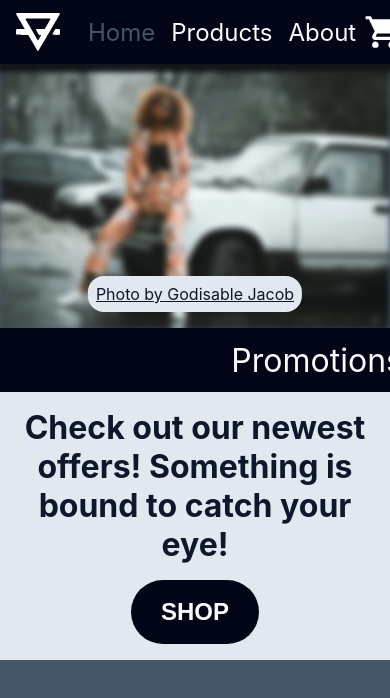
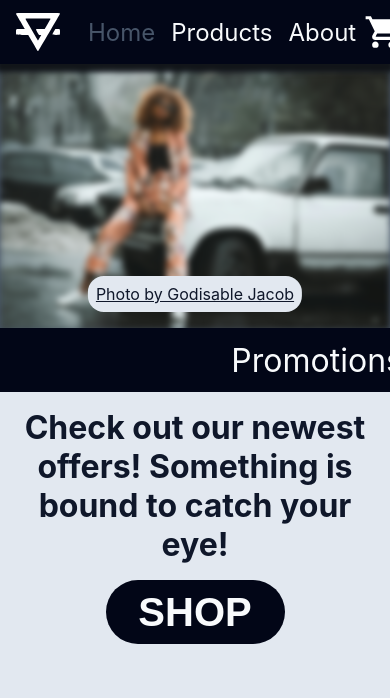
Before and after one commit to Exudias/odin-shoppingcart, a React (Vite) app: page / in a window 390 px wide. Shown: the top 698 px of the page. Built offline with nearby package versions, Linux system fonts and the light colour scheme; no server answers.

Commit message:
Fix call to action to stretch to bottom

```diff
--- a/src/styles/CallToAction.module.css
+++ b/src/styles/CallToAction.module.css
@@ -1,4 +1,6 @@
 .main {
+    flex: 1;
+
     display: flex;
     flex-direction: column;
     align-items: center;
@@ -16,7 +18,7 @@
 }
 
 .btn {
-    width: max(128px, 30%);
+    width: max(128px, 50%);
     height: 64px;
 
     border-radius: 64px;
@@ -44,6 +46,6 @@
 @media (max-width: 750px)
 {
     .btn {
-        font-size: 1.5rem;
+        font-size: 2.5rem;
     }
 }
```
